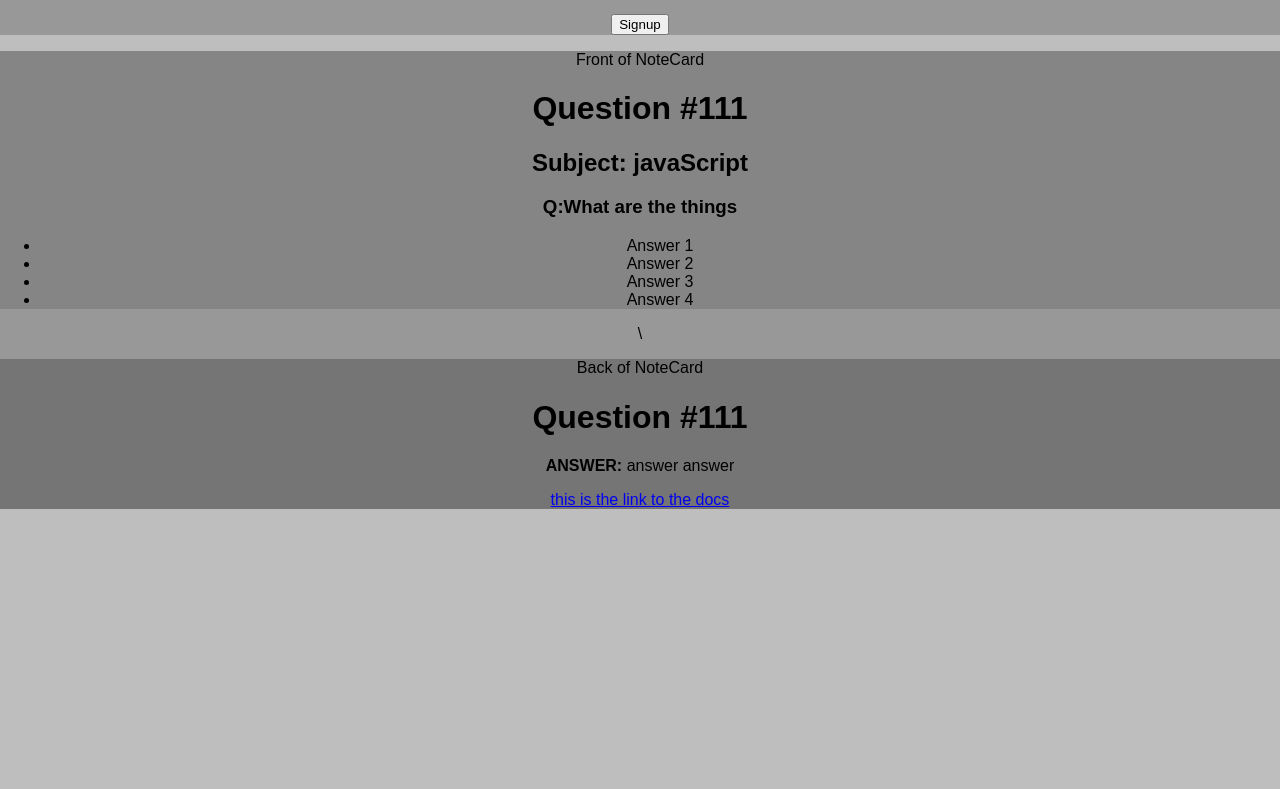
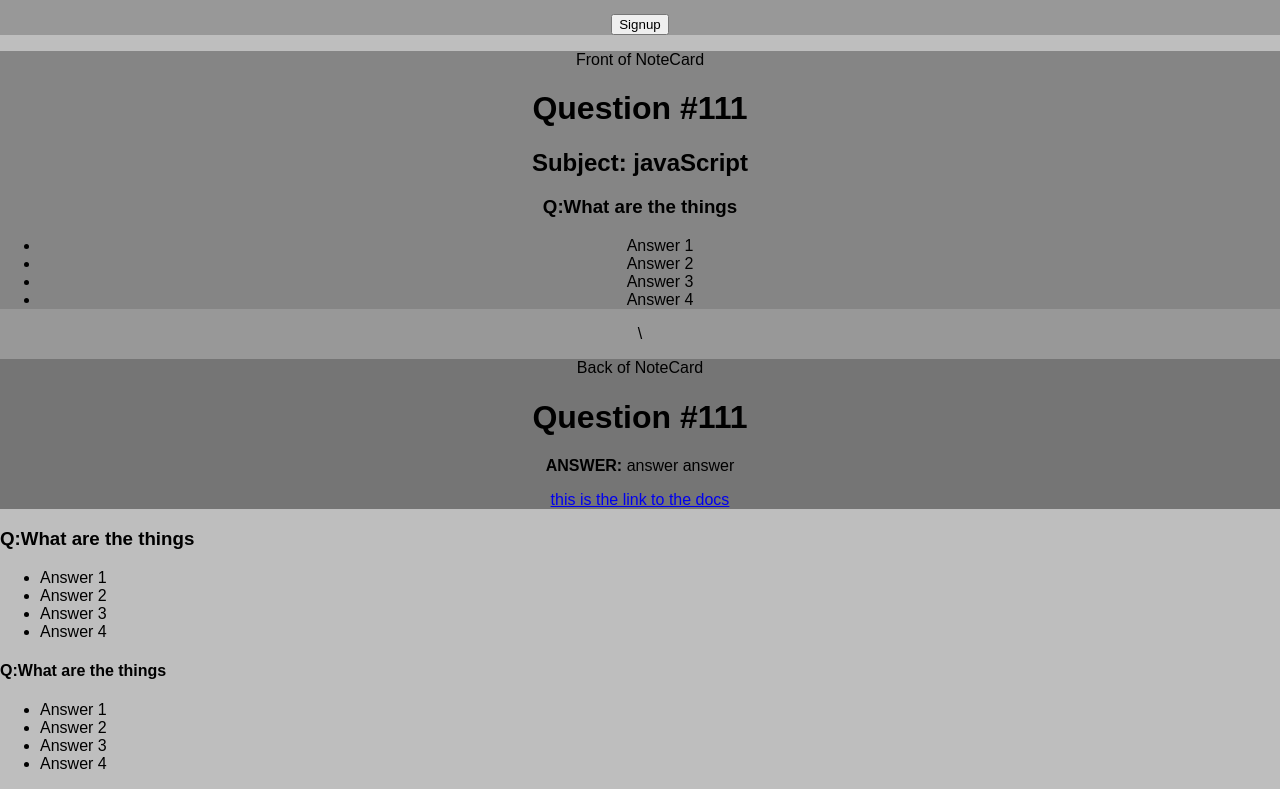
Before and after one commit to complicationlamp/react-studyApp, a React (Create React App) app: page / in a window 1280 px wide. Shown: the part 435-1224 px from the top of the page. Before the commit the page ends 944 px from the top, so only its background shows below. Built offline with nearby package versions, Linux system fonts and the light colour scheme.

Commit message:
added two grabox qesetion to the wirframe"

```diff
--- a/src/App.js
+++ b/src/App.js
@@ -62,7 +62,24 @@ class App extends Component {
           To get started, click login or register.
         </p>
         <Form/>
+
         <NoteCard/>
+        <div className="App-quiz">
+        <h3 className="App-quiz-questionHeader"><strong>Q:</strong>What are the things</h3>
+					<ul className="App-quiz-answerList">
+						<li className="App-quiz-possibleAnswer">Answer 1</li>
+						<li className="App-quiz-possibleAnswer">Answer 2</li>
+						<li className="App-quiz-possibleAnswer">Answer 3</li>
+						<li className="App-quiz-possibleAnswer">Answer 4</li>
+					</ul>
+        <h4 className="App-quiz-questionHeader"><strong>Q:</strong>What are the things</h4>
+					<ul className="App-quiz-answerList">
+						<li className="App-quiz-possibleAnswer">Answer 1</li>
+						<li className="App-quiz-possibleAnswer">Answer 2</li>
+						<li className="App-quiz-possibleAnswer">Answer 3</li>
+						<li className="App-quiz-possibleAnswer">Answer 4</li>
+					</ul>
+        </div>
       </div>
     );
   }
```
